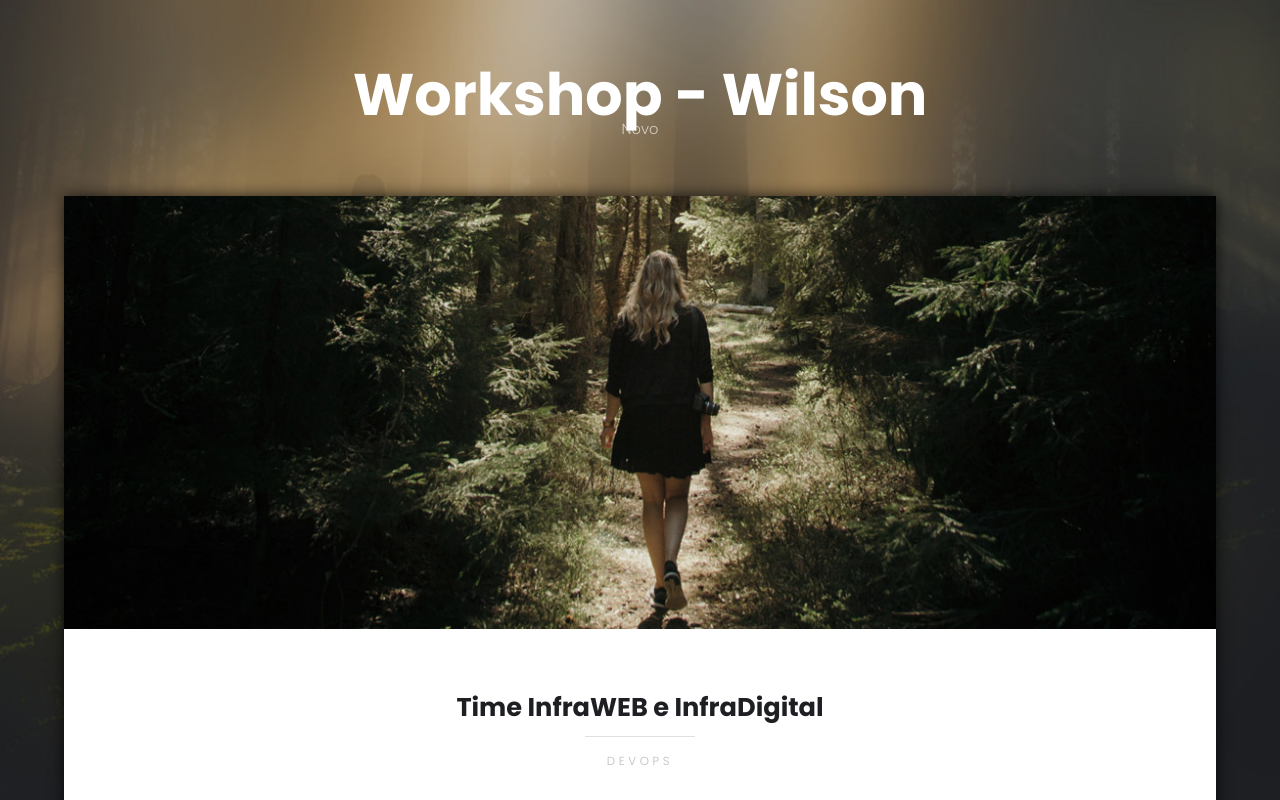
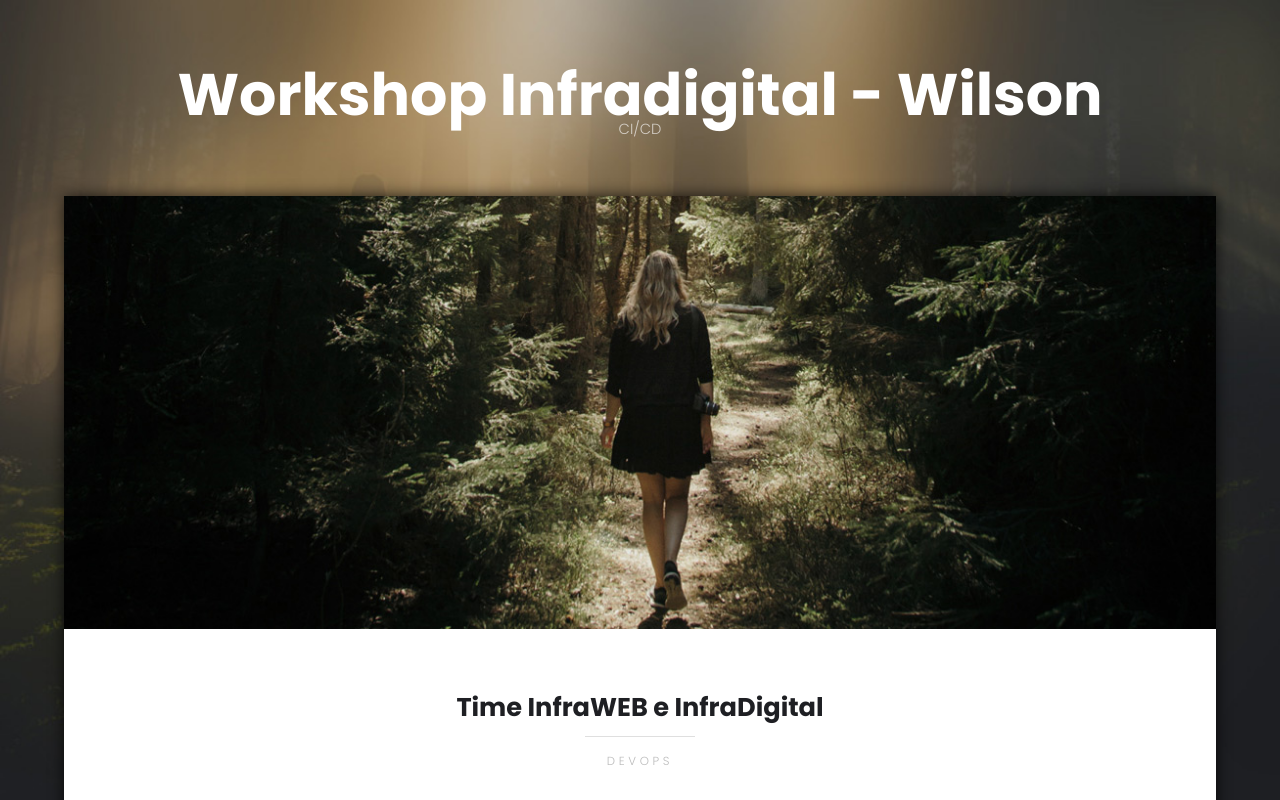
Before and after one commit to workshopdevops/administrador, a plain HTML site: page index.html in a window 1280 px wide. Shown: the top 800 px of the page. Drawn offline with Linux system fonts and the light colour scheme.

Commit message:
Levando para o Original
Retrocedendo o código para o Original.

```diff
--- a/index.html
+++ b/index.html
@@ -4,7 +4,7 @@
 -->
 <html>
 	<head>
-		<title>Wilson Dias</title>
+		<title>Workshop CI/CD Infradigital Wilson</title>
 		<meta charset="utf-8" />
 		<meta name="viewport" content="width=device-width, initial-scale=1" />
 		<link rel="stylesheet" href="assets/css/main.css" />
@@ -13,7 +13,7 @@
 
 		<!-- Header -->
 			<header id="header">
-				<div class="logo"><a href="#">Workshop - Wilson<span> Novo </span></a></div>
+				<div class="logo"><a href="#">Workshop Infradigital - Wilson<span> CI/CD </span></a></div>
 			</header>
 
 		<!-- Main -->
```
